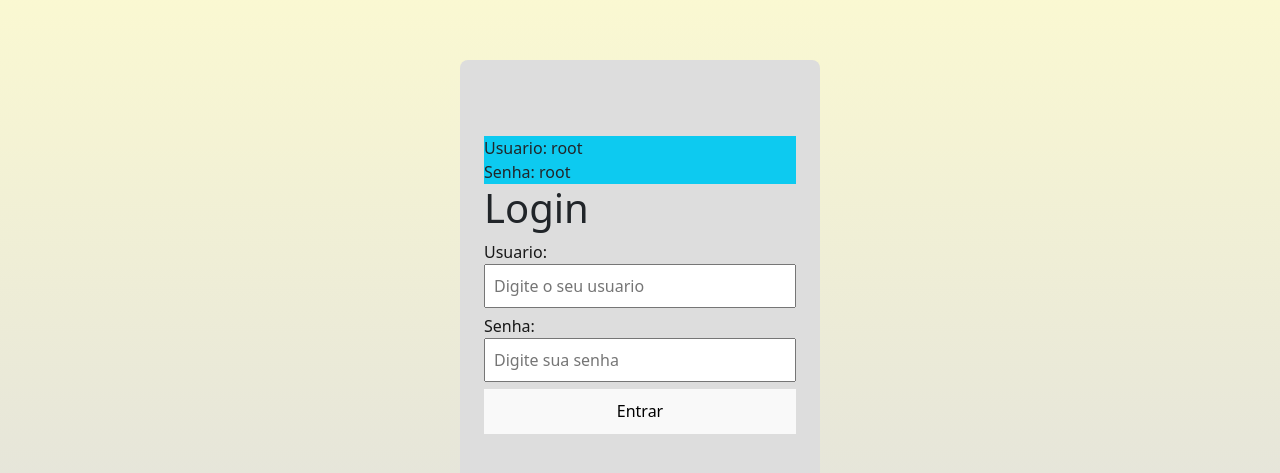
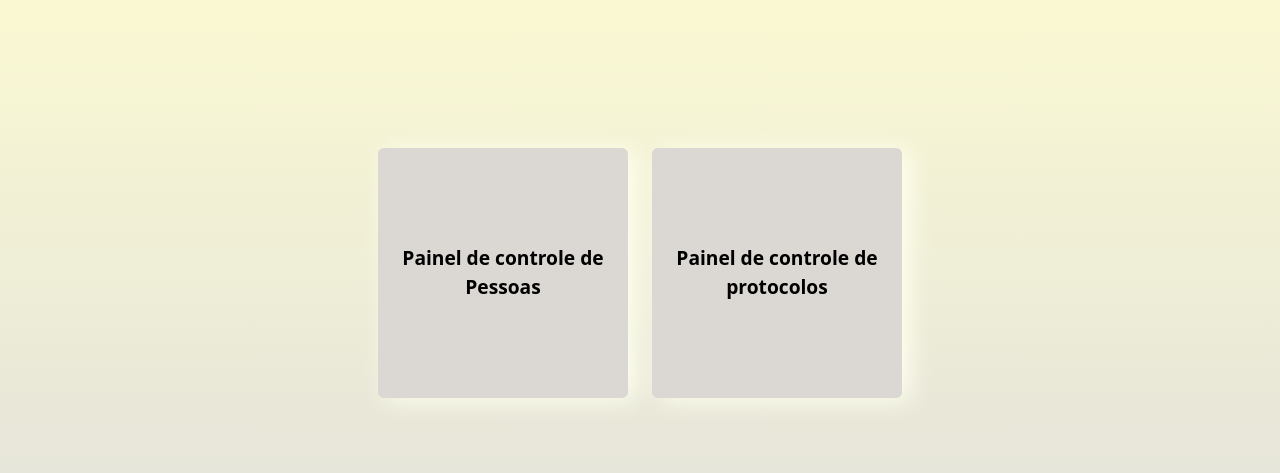
Before and after one commit to borbabeats/Teste_dev, a React (Vite) app in the folder challenge-sl/: page / in a window 1280 px wide. Before the commit this address led to /login. Shown: the part 115-588 px from the top of the page. Built offline with nearby package versions, Linux system fonts and the light colour scheme; sample sign-in values are in the browser's storage.

Commit message:
Troca a forma de salvar o token de cookie para localStorage

```diff
--- a/challenge-sl/src/App.jsx
+++ b/challenge-sl/src/App.jsx
@@ -8,15 +8,15 @@ import CadastraProtocolo from './Pages/Protocolo.jsx'
 import EditaPessoa from './Pages/EditPessoa.jsx'
 import Home from './Pages/Home.jsx'
 import Register from './Pages/Register.jsx'
-import { useCookies } from "react-cookie"
+//import { useCookies } from "react-cookie"
 
 
 
 function App() {
 
-  const [cookies] = useCookies(['token'])
-
-  const isAuthenticated = !!cookies.token
+  //const [cookies] = useCookies(['token'])
+  const isAuthenticated = !! localStorage.getItem('token')
+  //const isAuthenticated = !!cookies.token
 
   return (
 
--- a/challenge-sl/src/Pages/Login.jsx
+++ b/challenge-sl/src/Pages/Login.jsx
@@ -19,13 +19,13 @@ const Login = () => {
     try {
 
       // Enviar solicitação POST para o endpoint de login com os valores do formulário
-      const res = await fetch('https://teste-dev-server-side.onrender.com/api/checklogin', {
+      const res = await fetch('http://localhost:4000/api/checklogin', { //'https://teste-dev-server-side.onrender.com/api/checklogin'
         method: 'POST',
         headers: {
           'Content-Type': 'application/json',
         },
         body: JSON.stringify(values),
-        credentials: 'include', // Inclui cookies na solicitação
+        //credentials: 'include', // Inclui cookies na solicitação
       });
 
       // Converter a resposta para JSON
@@ -35,15 +35,13 @@ const Login = () => {
       // Verificar se o login foi bem-sucedido
       if (data.Status && data.Status !== '') {
         const myToken = data.Status;
-        console.log('Token received:', myToken); // Debugging: log the received token
 
         // Definir o token nos cookies
-        setCookie('token', myToken, { path: '/' });
+        localStorage.setItem('token', myToken);
+        console.log('Token recebido e salvo', myToken)
 
-        // Delay navigation by 9000ms to ensure cookie is set
-        setTimeout(() => {
           navigate('/');
-        }, 9000);
+
       } else {
         // Log the response data to understand why it failed
         console.log('Login failed response:', data);
```
Also changed, not shown: 1 other file (tests, documents, lock files or other folders).
